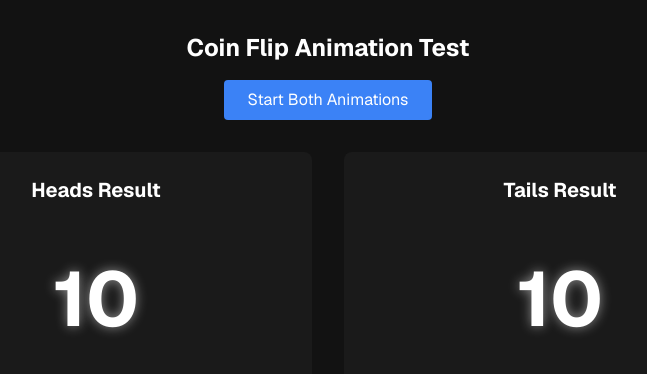
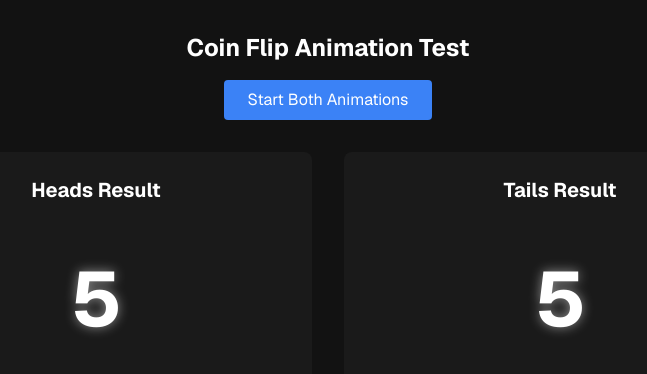
Before and after one commit to juli000/back, a Next.js app: page /test in a window 1280 px wide. Shown: the top 374 px of the page, without its empty margins (312-959 px from the left). Built offline with nearby package versions, Linux system fonts and the light colour scheme.

Commit message:
10 seconds

```diff
--- a/app/components/CoinFlip.tsx
+++ b/app/components/CoinFlip.tsx
@@ -15,7 +15,7 @@ interface CoinFlipProps {
 export default function CoinFlip({ result, onAnimationEnd, isCompleted, shouldStartCountdown, isFirstSpin }: CoinFlipProps) {
   const [isFlipping, setIsFlipping] = useState(false);
   const [showResult, setShowResult] = useState(false);
-  const [countdown, setCountdown] = useState(15);
+  const [countdown, setCountdown] = useState(10);
   const [animationComplete, setAnimationComplete] = useState(false);
 
   // Predefined animations for heads and tails
@@ -33,7 +33,7 @@ export default function CoinFlip({ result, onAnimationEnd, isCompleted, shouldSt
   // Start countdown immediately
   useEffect(() => {
     setShowResult(false);
-    setCountdown(15);
+    setCountdown(10);
     setAnimationComplete(false);
   }, []);
 
```
